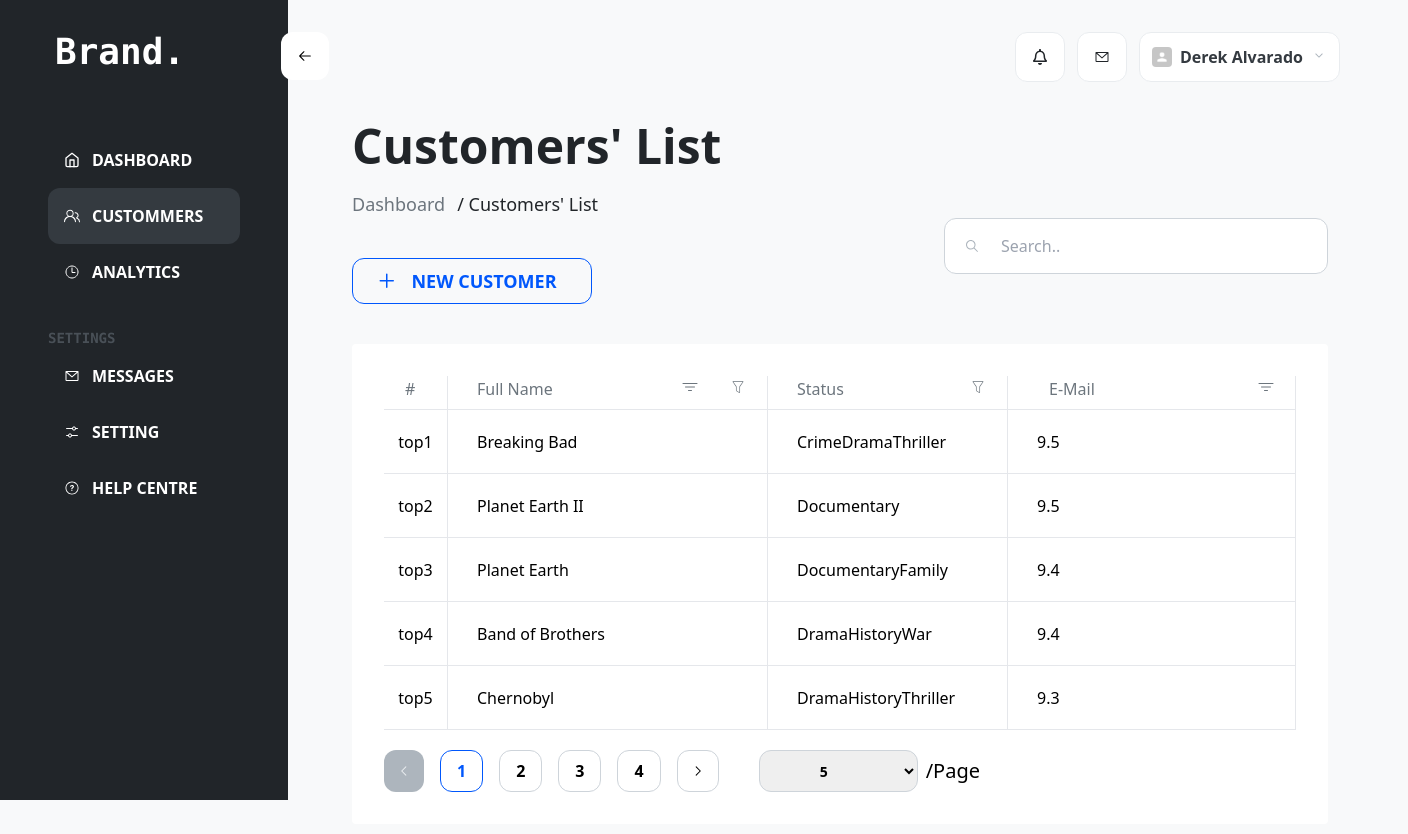
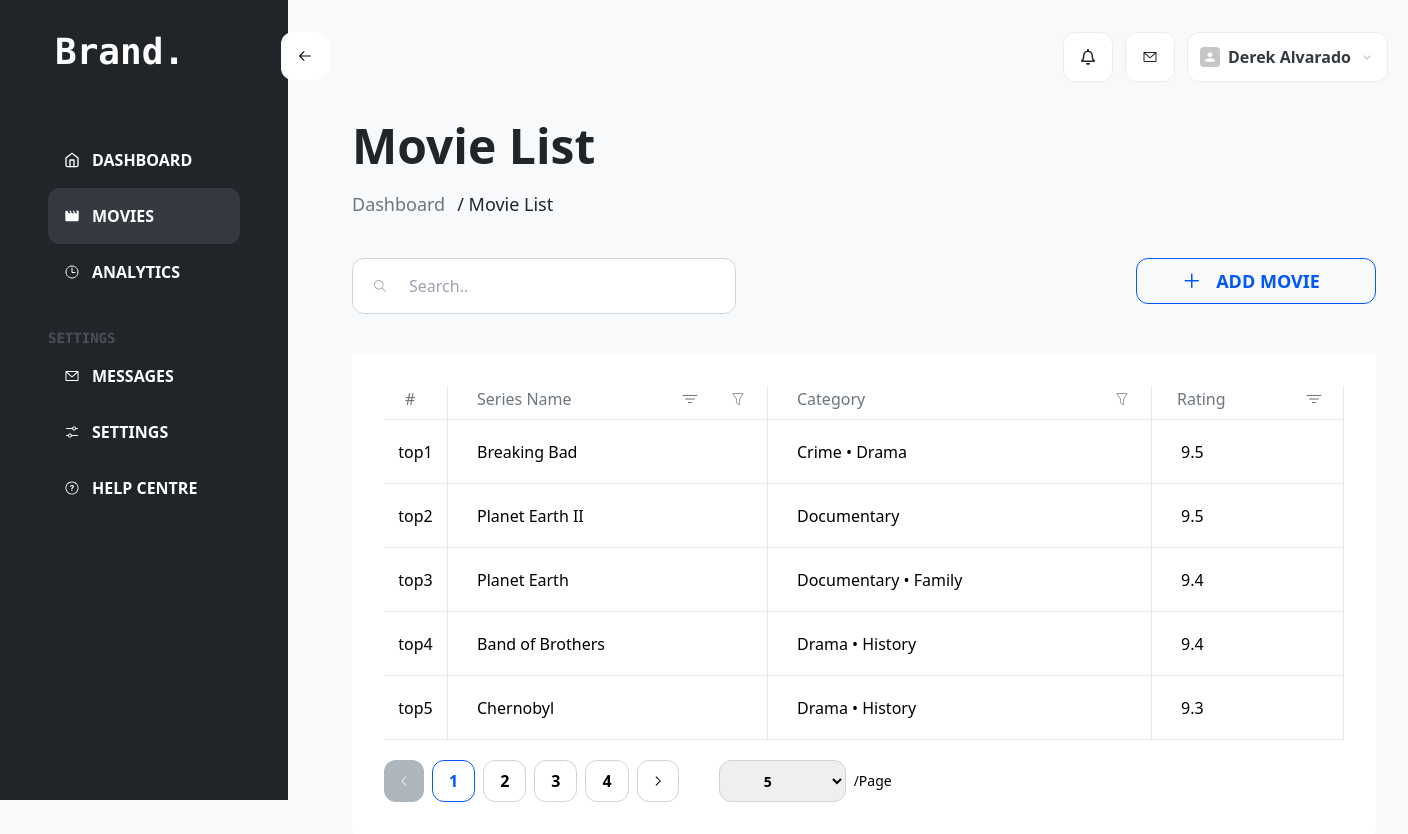
Before and after one commit to BerkantKazangirler/customer-list-tsx, a React (Vite) app: page / in a window 1280 px wide. Shown: the whole page, 1408 px wide, since content can reach past the window. Built offline with nearby package versions, Linux system fonts and the light colour scheme.

Commit message:
feat: added modal system for action button

```diff
--- a/src/components/button/button.tsx
+++ b/src/components/button/button.tsx
@@ -14,11 +14,12 @@ function Buttons() {
         </div>
         <div
           className="bg-neutral-white p-4 border text-button-inverted border-neutral-200 rounded-xl h-max"
-          onClick={() => toast.warn("Aktif mesajınız yok.")}
+          onClick={() => toast.warn("Mesajınız yok.")}
         >
           <PiEnvelopeSimple />
         </div>
         <Menu as="div">
+          <MenuButton>
             <div className="bg-neutral-white p-3 flex rounded-xl border border-neutral-200 h-max flex-row gap-2">
               <img
                 src={"./public/user.png"}
@@ -29,20 +30,19 @@ function Buttons() {
                 Derek Alvarado
               </span>
 
-            <MenuButton>
               <button>
                 <RxCaretDown className="text-disabled" />
               </button>
+            </div>
           </MenuButton>
-          </div>
-          <div className=" flex flex-col absolute ml-14">
+          <div className=" flex flex-col absolute w-full">
             <MenuItems>
-              <button className="bg-neutral-500 p-2 w-32 rounded-t border-b border-neutral-white/20 text-sm">
+              <button className="bg-neutral-500 border-t w-48 border-l border-r border-black/30 p-2 rounded-t border-b border-b-neutral-white/20 text-sm">
                 Sign Out
               </button>
             </MenuItems>
             <MenuItems>
-              <button className="bg-neutral-500 p-2 w-32 rounded-b text-sm">
+              <button className="bg-neutral-500 border-b w-48 border-l border-r border-black/30 p-2 rounded-b text-sm">
                 Account Settings
               </button>
             </MenuItems>
--- a/src/components/customerlist/components/index.ts
+++ b/src/components/customerlist/components/index.ts
@@ -1 +1,2 @@
 export { default as table } from './table';
+export { default as modal } from './modal';
--- /dev/null
+++ b/src/components/customerlist/components/modal.tsx
@@ -0,0 +1,13 @@
+import { useEffect, useState } from "react";
+function Modal(serieid: string[]) {
+
+  return (
+    <>
+        <div className="absolute flex flex-col bg-zinc-900 backdrop-brightness-95">
+          <span>{serieid.thumbnail}</span>
+        </div>
+    </>
+  );
+}
+
+export default Modal;
--- a/src/components/customerlist/components/table.tsx
+++ b/src/components/customerlist/components/table.tsx
@@ -1,11 +1,14 @@
 import { CiFilter } from "react-icons/ci";
 import { IoFilterOutline } from "react-icons/io5";
 import { GoArrowUpRight, GoChevronLeft, GoChevronRight } from "react-icons/go";
+import { MdExitToApp } from "react-icons/md";
 import series100 from "../../../../public/top-100-series.json";
 import { PiPencilSimpleLineLight } from "react-icons/pi";
 import { FiTrash } from "react-icons/fi";
 import { useEffect, useState } from "react";
 import { Menu, MenuButton, MenuItems } from "@headlessui/react";
+import { toast } from "react-toastify";
+import Modal from "./modal";
 
 interface MovieTypes extends React.HTMLAttributes<HTMLTableElement> {
   big_image: string;
@@ -13,7 +16,7 @@ interface MovieTypes extends React.HTMLAttributes<HTMLTableElement> {
   genre: string[];
   id: string;
   image: string;
-  imbd_link: string;
+  imdb_link: string;
   imbid: string;
   rank: number;
   rating: string;
@@ -25,6 +28,7 @@ function SidebarElements() {
   const [apiseries, setApiSeries] = useState<MovieTypes[] | undefined>();
   const [showed, setShowed] = useState(5);
   const limitedMovieData = series100.slice(0, showed);
+  let [seriemodal, setSeriModal] = useState<MovieTypes>();
 
   useEffect(() => {
     async function getJson() {
@@ -48,86 +52,92 @@ function SidebarElements() {
     }
   }
 
+  function openSeriInfo(i: number) {
+    if (apiseries !== undefined) {
+      console.log(apiseries[i]);
+      setSeriModal(apiseries[i]);
+    } else {
+      toast.error("Hata Mevcut Daha Sonra Tekrar Deneyin");
+    }
+  }
+
   return (
-    <>
+    <Menu>
       <table
         id="tabId"
-        className="flex-col bg-neutral-white p-8 mt-10 flex rounded w-fit 2xl:mx-auto"
+        className="flex-col bg-neutral-white p-8 mt-10 flex rounded w-fit"
       >
-        <Menu>
         <tr className="flex flex-row text-secondary">
           <td className="border-r w-16 border-b pb-2 hidden sm:flex">
             <span className="lg:pr-10 md:pr-5 lg:pl-5 md:pl-2">#</span>
           </td>
           <td className="border-r flex flex-row justify-between lg:w-80 w-72 border-b pb-2">
-              <span className="flex pr-10 pl-7">Full Name</span>
+            <span className="flex pr-10 pl-7">Series Name</span>
             <div className="flex flex-row gap-3 my-auto">
-                <MenuButton>
               <button>
                 <IoFilterOutline className="my-auto mr-5" />
               </button>
-                </MenuButton>
-                <MenuButton>
+
               <button>
                 <CiFilter className="my-auto mr-5" />
               </button>
-                </MenuButton>
             </div>
           </td>
-            <td className="border-r flex-row justify-between border-b pb-2 w-60 hidden md:flex">
-              <span className="lg:pr-20 md:pr-10 pl-7">Status</span>
-              <MenuButton>
+          <td className="border-r flex-row justify-between border-b pb-2 w-96 hidden md:flex">
+            <span className="lg:pr-20 md:pr-10 pl-7">Category</span>
+
             <button>
               <CiFilter className="my-auto mr-5" />
             </button>
-              </MenuButton>
           </td>
-            <td className="border-r flex-row justify-between border-b pb-2 lg:w-72 w-52 hidden xl:flex">
-              <span className="px-10 flex">E-Mail</span>
-              <MenuButton>
+          <td className="border-r flex-row justify-between border-b pb-2 lg:w-48 w-24 hidden xl:flex">
+            <span className="px-6 flex">Rating</span>
+
             <button>
               <IoFilterOutline className="my-auto mr-5" />
             </button>
-              </MenuButton>
           </td>
           <td className="border-r flex-row justify-between border-b pb-2 w-80 hidden 2xl:flex">
-              <span className="px-10 flex">Date of Birth</span>
+            <span className="px-7 flex">Year</span>
             <div className="flex flex-row gap-3 my-auto">
-                <MenuButton>
               <button>
                 <IoFilterOutline className="my-auto mr-5" />
               </button>
-                </MenuButton>
-                <MenuButton>
+
               <button>
                 <CiFilter className="my-auto mr-5" />
               </button>
-                </MenuButton>
             </div>
           </td>
         </tr>
-        </Menu>
-        {limitedMovieData.map((apiseries) => (
-          <tr className="flex flex-row">
+
+        {limitedMovieData.map((apiseries, i) => (
+          <tr className="flex flex-row" id={i.toString()}>
             <td className="border-r w-16 h-16 border-b hidden sm:flex">
               <span className="my-auto mx-auto">{apiseries.id}</span>
             </td>
             <td className="border-r lg:w-80 w-72 flex h-16 border-b">
               <span className="my-auto indent-7">{apiseries.title}</span>
             </td>
-            <td className="border-r w-60 h-16 border-b hidden md:flex">
-              <span className="my-auto indent-7">{apiseries.genre}</span>
+            <td className="border-r w-96 h-16 border-b hidden md:flex">
+              <span className="my-auto indent-7">
+                {(apiseries.genre[1] &&
+                  " " + apiseries.genre[0] + " • " + apiseries.genre[1]) ||
+                  apiseries.genre}
+              </span>
             </td>
-            <td className="border-r lg:w-72 w-52 h-16 border-b hidden xl:flex">
+            <td className="border-r lg:w-48 w-24 h-16 border-b hidden xl:flex">
               <span className="my-auto indent-7">{apiseries.rating}</span>
             </td>
             <td className="border-r w-80 h-16 border-b hidden 2xl:flex">
-              <span className="my-auto indent-7">{apiseries.title}</span>
+              <span className="my-auto indent-7">{apiseries.year}</span>
             </td>
             <td className="flex-row w-fit gap-2 border-t pl-2 py-2 hidden 2xl:flex">
+              <MenuButton>
                 <button className="border border-neutral-400 text-button-inverted p-3 rounded-xl text-xl">
-                <GoArrowUpRight />
+                  <GoArrowUpRight onClick={() => openSeriInfo(i)} />
                 </button>
+              </MenuButton>
               <button className="border border-neutral-400 text-button-inverted p-3 rounded-xl text-xl">
                 <PiPencilSimpleLineLight />
               </button>
@@ -140,8 +150,51 @@ function SidebarElements() {
             </td>
           </tr>
         ))}
+
+        {seriemodal !== undefined && (
+          <MenuItems>
+            <div className="absolute flex flex-col rounded-xl top-[40%] w-96 h-96 left-1/4 bg-zinc-900 backdrop-brightness-95 p-2">
+              <div className="flex justify-end">
+                <div
+                  className="bg-red-700 p-1 rounded"
+                  onClick={() => setSeriModal(undefined)}
+                >
+                  <MdExitToApp className="text-xl mx-auto text-white" />
+                </div>
+              </div>
+              <img
+                src={seriemodal.image}
+                className="h-44 w-32 mx-auto border border-gray-400 rounded"
+              />
+              <span className="text-white mx-auto">{seriemodal.title}</span>
+              <span className="text-white mx-auto text-sm">
+                {"Dünya Sıralaması : " + seriemodal.rank}
+              </span>
+              <span className="text-white mx-auto text-sm">
+                {"IMDB Puanı : " + seriemodal.rating}
+              </span>
+              <span className="text-white mx-auto text-sm">
+                {"Çekim Yılı : " + seriemodal.year}
+              </span>
+              <span className="text-white mx-auto text-sm">
+                {" "}
+                {(seriemodal.genre[1] &&
+                  " " + seriemodal.genre[0] + " • " + seriemodal.genre[1]) ||
+                  seriemodal.genre}
+              </span>
+              <a
+                href={seriemodal.imdb_link}
+                target="_blank"
+                className="text-sm text-neutral-400 mx-auto"
+              >
+                İMDB Link
+              </a>
+            </div>
+          </MenuItems>
+        )}
+
         <div className="flex flex-row mt-5 font-semibold gap-5 md:gap-10">
-          <div className="flex gap-4 h-fit">
+          <div className="flex gap-2 h-fit">
             <button className="px-3 py-2 bg-disabled text-neutral-200 rounded-xl">
               <GoChevronLeft />
             </button>
@@ -163,7 +216,7 @@ function SidebarElements() {
           </div>
           <div className="gap-2 hidden sm:flex">
             <select
-              className="border border-neutral-400 text-sm px-10 md:px-14 rounded-xl"
+              className="border border-neutral-400 text-sm px-8 md:px-10 rounded-xl"
               onChange={(e) => setShowed(Number(e.currentTarget.value))}
             >
               <option value="5">5</option>
@@ -178,13 +231,11 @@ function SidebarElements() {
               <option value="90">90</option>
               <option value="100">100</option>
             </select>
-            <span className="mx-auto my-auto text-sm md:text-xl font-normal">
-              /Page
-            </span>
+            <span className="mx-auto my-auto text-sm font-normal">/Page</span>
           </div>
         </div>
       </table>
-    </>
+    </Menu>
   );
 }
 
--- a/src/components/customerlist/customerlist.tsx
+++ b/src/components/customerlist/customerlist.tsx
@@ -10,19 +10,19 @@ function CList() {
       <Button></Button>
       <div className="lg:px-8 md:mt-2 mt-10 md:px-6 relative left-2 md:left-0">
         <span className="font-semibold lg:text-5xl w-fit text-2xl text-heading ">
-          Customers' List
+          Movie List
         </span>
         <div className="flex flex-row gap-3 lg:text-lg text-sm mt-5 w-fit">
           <span className="text-secondary">Dashboard</span>
-          <span className="text-heading">/ Customers' List</span>
+          <span className="text-heading">/ Movie List</span>
         </div>
-        <div className="flex lg:flex-row lg:justify-between flex-col gap-8 lg:gap-0 w-full my-auto">
+        <div className="flex lg:flex-row-reverse lg:justify-between flex-col gap-8 lg:gap-0 w-full my-auto">
           <Menu>
             <div className="flex flex-col">
               <MenuButton>
                 <button className="uppercase mt-10 z-50 border py-2 px-5 w-60 text-lg justify-center border-blue-normal text-blue-normal flex flex-row rounded-xl font-semibold">
                   <GoPlus className="my-auto text-2xl" />
-                  <p className="mx-3">New Customer</p>
+                  <p className="mx-3">Add Movie</p>
                 </button>
               </MenuButton>
 
@@ -40,7 +40,7 @@ function CList() {
               </div>
             </div>
           </Menu>
-          <div>
+          <div className="mt-10">
             <IoIosSearch className="absolute mt-5 ml-5 text-disabled" />
             <input
               type="text"
--- a/src/components/sidebar/components/elements.tsx
+++ b/src/components/sidebar/components/elements.tsx
@@ -1,5 +1,5 @@
 import { FiHome } from "react-icons/fi";
-import { GoPeople } from "react-icons/go";
+import { MdMovieCreation } from "react-icons/md";
 import { IoTimeOutline } from "react-icons/io5";
 import { PiEnvelopeSimple } from "react-icons/pi";
 import { VscSettings } from "react-icons/vsc";
@@ -26,13 +26,13 @@ function SidebarElements({ collapse }: Props) {
         </div>
 
         <div className="flex flex-row uppercase w-full h-14 p-4 rounded-xl bg-neutral-800">
-          <GoPeople className="self-center" />
+          <MdMovieCreation className="self-center" />
           <button
             className={cn("ml-3 hidden uppercase lg:text-base md:text-sm md:flex", {
               "hidden md:hidden": !collapse,
             })}
           >
-            Custommers
+            Movies
           </button>
         </div>
 
@@ -79,7 +79,7 @@ function SidebarElements({ collapse }: Props) {
               "hidden md:hidden": !collapse,
             })}
           >
-            Setting
+            Settings
           </button>
         </div>
 
```
Lines whose indentation alone changed are shown as unchanged.
